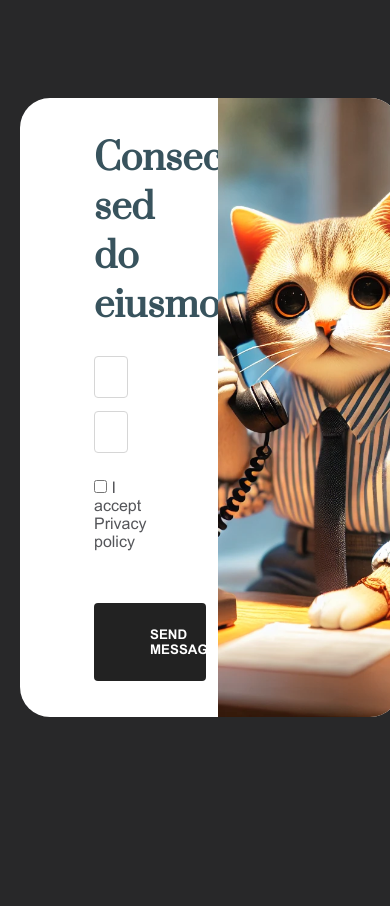
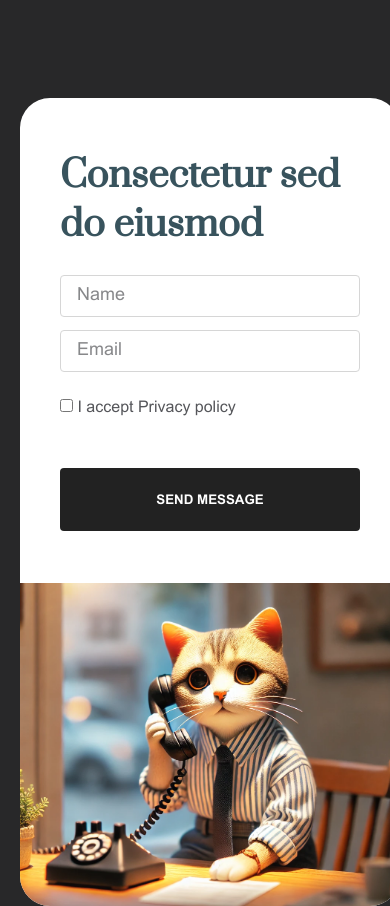
Before and after one commit to annkainova/mst-task, a plain HTML site: page index.html in a window 390 px wide. Shown: the part 2906-3812 px from the top of the page. Before the commit the page ends 3623 px from the top, so only its background shows below. Drawn offline with Linux system fonts and the light colour scheme.

Commit message:
feat: add style for form

```diff
--- a/css/form.css
+++ b/css/form.css
@@ -1,16 +1,32 @@
 .form-section {
+  display: grid;
+  grid-template-columns: 1fr 40%;
   background-color: var(--light-color);
   border-radius: 30px;
   border-color: #d5c9be;
   margin-top: 100px;
+  overflow: hidden;
+}
+
+@media (max-width: 720px) {
+  .form-section {
+    display: grid;
+    grid-template-columns: 1fr;
+    grid-template-rows: 1fr 40%;
+  }
 }
 
 .form-section__wrapper {
   display: flex;
+  justify-content: center;
   flex-direction: column;
-  justify-content: space-between;
   padding: 36px 74px;
-  grid-column: 1 / 7;
+}
+
+@media (max-width: 720px) {
+  .form-section__wrapper {
+    padding: 24px 40px;
+  }
 }
 
 .form-section__header {
@@ -27,7 +43,7 @@
 }
 
 .form-group {
-  /* margin-bottom: 15px; */
+
   display: flex;
   flex-direction: column;
   gap: 13px;
@@ -83,18 +99,21 @@
 }
 
 .form-section__image {
-  grid-column: 7 / 13;
+  height: 100%;
+  width: 100%;
+  display: flex;
+  justify-content: center;
+  align-items: center;
   overflow: hidden;
-  border-radius: 0 30px 30px 0;
-  transition: all 0.5s ease-in-out;
 }
 
 .form-section__image img {
+  height: 100%;
   width: 100%;
-  height: 100%;
   object-fit: cover;
+  object-position: center;
   transform: scale(1);
-  transition: all 0.5s ease-in-out;
+  transition: all 1s ease-in-out;
 }
 
 .form-section__image:hover img {
--- a/index.html
+++ b/index.html
@@ -87,7 +87,7 @@
 
 
     <section class="container">
-      <div class="form-section grid">
+      <div class="form-section">
         <div class="form-section__wrapper">
           <h2 class="form-section__header">Consectetur
             sed do eiusmod </h2>
@@ -117,6 +117,7 @@
               <button type="submit" class="submit-button button">Send Message</button>
             </div>
           </form>
+
         </div>
         <div class="form-section__image">
           <img src="/images/contactus.webp" alt="contact us">
```
